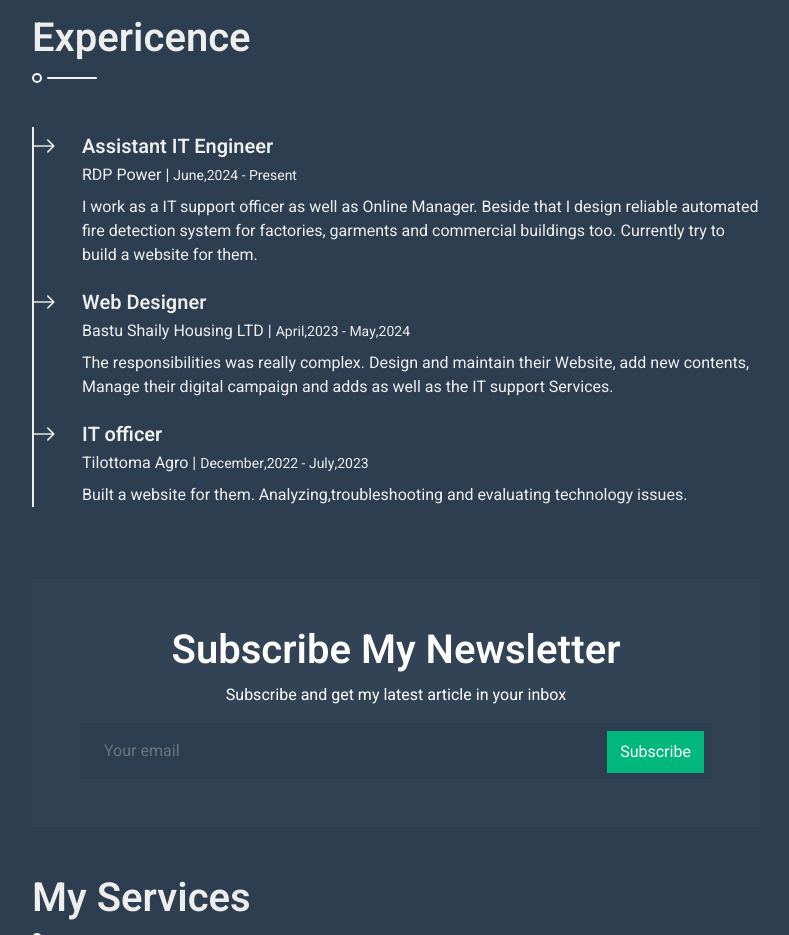
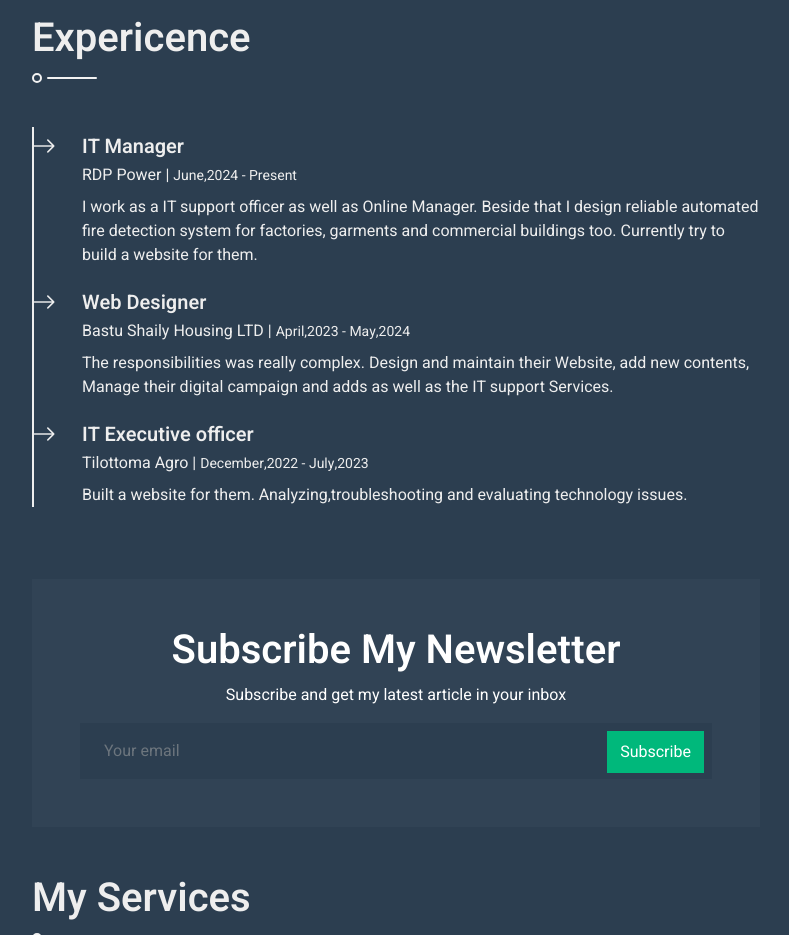
Before and after one commit to sarkerrahul/rahulsarkerportfolio, a plain HTML site: page index.html in a window 1280 px wide. Shown: the part 1420-2355 px from the top of the page, without its empty margins (438-1227 px from the left). Drawn offline with nearby package versions, Linux system fonts and the light colour scheme.

Commit message:
commit message here

```diff
--- a/index.html
+++ b/index.html
@@ -230,7 +230,7 @@
                         <div class="border-start border-2 border-light pt-2 ps-5">
                             <div class="position-relative mb-4">
                                 <span class="bi bi-arrow-right fs-4 text-light position-absolute" style="top: -5px; left: -50px;"></span>
-                                <h5 class="mb-1">Assistant IT Engineer</h5>
+                                <h5 class="mb-1">IT Manager</h5>
                                 <p class="mb-2">RDP Power | <small>June,2024 - Present</small></p>
                                 <p>I work as a IT support officer as well as Online Manager. Beside that I design reliable automated fire detection system for factories,
                                     garments and commercial buildings too. Currently try to build a website for them.
@@ -245,7 +245,7 @@
                             </div>
                             <div class="position-relative mb-4">
                                 <span class="bi bi-arrow-right fs-4 text-light position-absolute" style="top: -5px; left: -50px;"></span>
-                                <h5 class="mb-1">IT officer</h5>
+                                <h5 class="mb-1">IT  Executive officer</h5>
                                 <p class="mb-2">Tilottoma Agro | <small>December,2022 - July,2023</small></p>
                                 <p>Built a website for them. Analyzing,troubleshooting and evaluating technology issues.</p>
                             </div>
```
